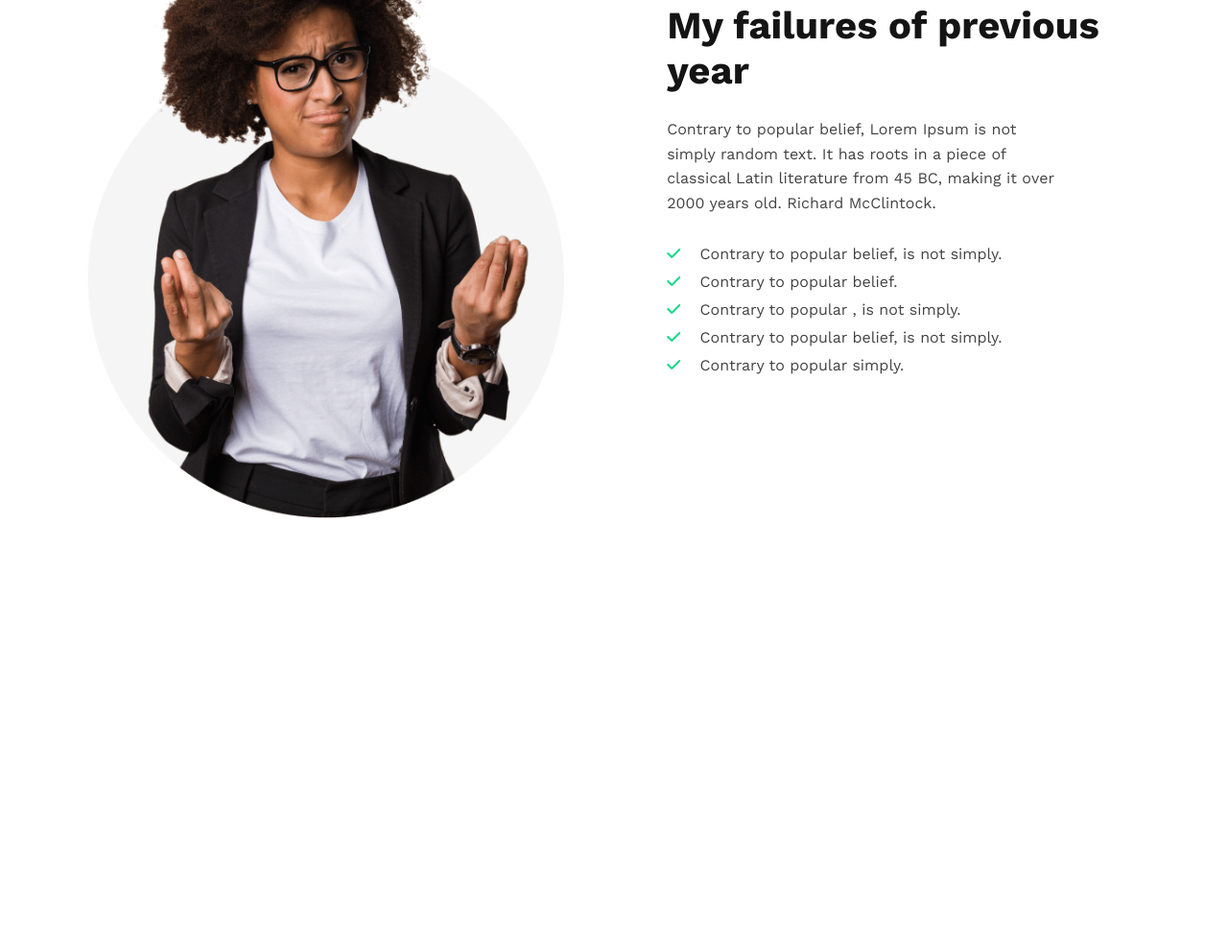
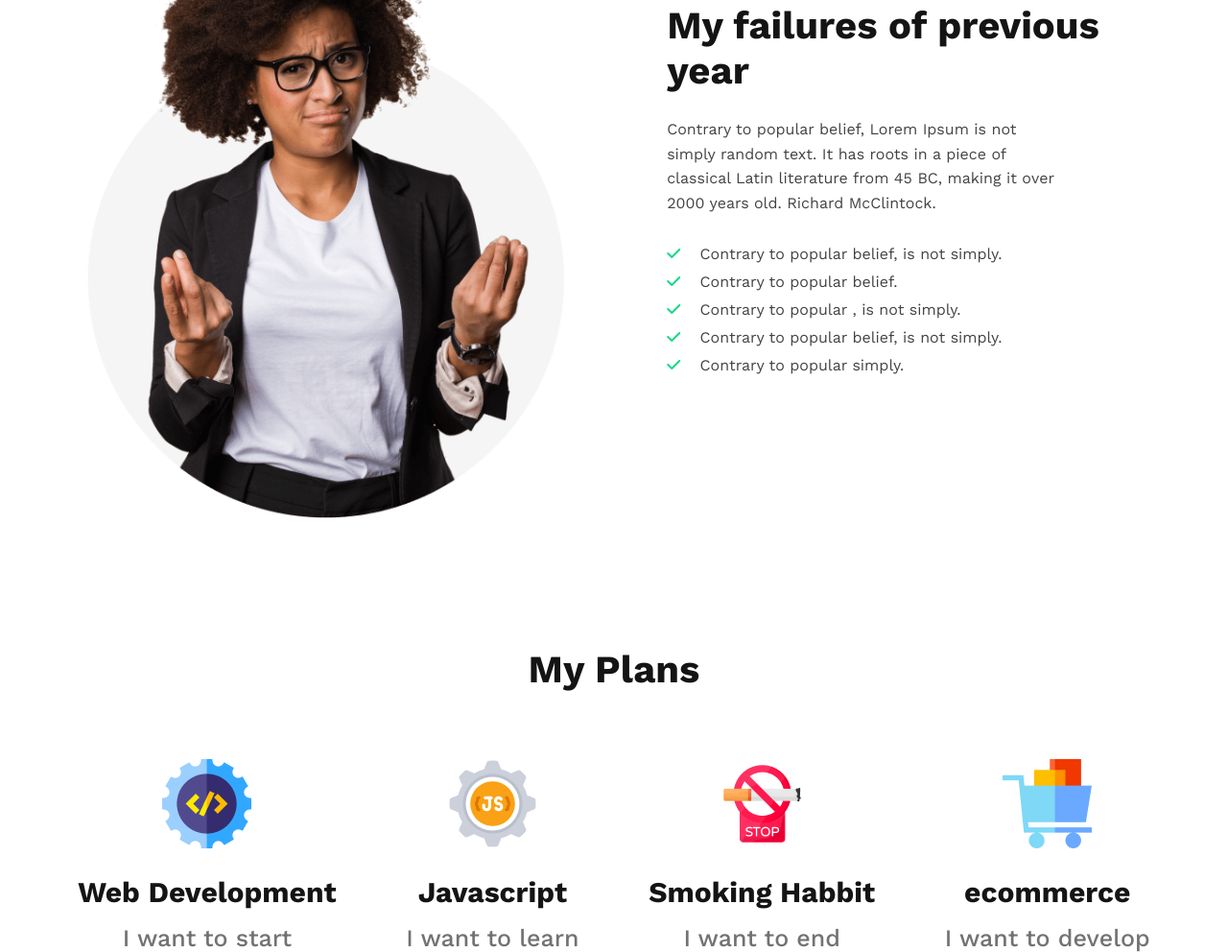
Before and after one commit to rubayedhasan/new-year-new-me-website, a plain HTML site: page index.html in a window 1280 px wide. Shown: the part 1071-2063 px from the top of the page at 96% size. Before the commit the page ends 1745 px from the top, so only its background shows below. Drawn offline with nearby package versions, Linux system fonts and the light colour scheme.

Commit message:
adding my-plans ssection

```diff
--- a/css/index.css
+++ b/css/index.css
@@ -87,3 +87,35 @@ header{
     color: #16D887;
     margin-right: 15px;
 }
+
+/* my-plans section styles */
+.my-plan h2{
+    color: #151414;
+    font-size: 40px;
+    font-weight: 700;
+    font-family: 'Work Sans', sans-serif;
+    text-align: center;
+    margin-bottom: 70px;
+}
+
+.plan-container{
+    display: flex;
+    gap: 50px;
+    justify-content: space-around;
+    text-align: center;
+}
+
+.plan-container .plan h3{
+    color: #151414;
+    font-size: 30px;
+    font-weight: 700;
+    font-family: 'Work Sans', sans-serif;
+    margin: 24px 0 16px;
+}
+
+.plan-container .plan p{
+    color: #737272;
+    font-size: 25px;
+    font-weight: 500;
+    font-family: 'Work Sans', sans-serif;
+}
--- a/index.html
+++ b/index.html
@@ -60,6 +60,32 @@
             </div>
         </section>
 
+        <!-- my-plan section  -->
+        <section class="my-plan">
+            <h2>My Plans</h2>
+            <div class="plan-container">
+                <div class="plan">
+                    <img src="images/icons/web.png" alt="web development">
+                    <h3>Web Development</h3>
+                    <p>I want to start</p>
+                </div>
+                <div class="plan">
+                    <img src="images/icons/js.png" alt="javascript">
+                    <h3>Javascript</h3>
+                    <p>I want to learn</p>
+                </div>
+                <div class="plan">
+                    <img src="images/icons/smoke.png" alt="no smoking">
+                    <h3>Smoking Habbit</h3>
+                    <p>I want to end</p>
+                </div>
+                <div class="plan">
+                    <img src="images/icons/ecom.png" alt="ecommarce">
+                    <h3>ecommerce</h3>
+                    <p>I want to develop</p>
+                </div>
+            </div>
+        </section>
     </main>
 
 
```
